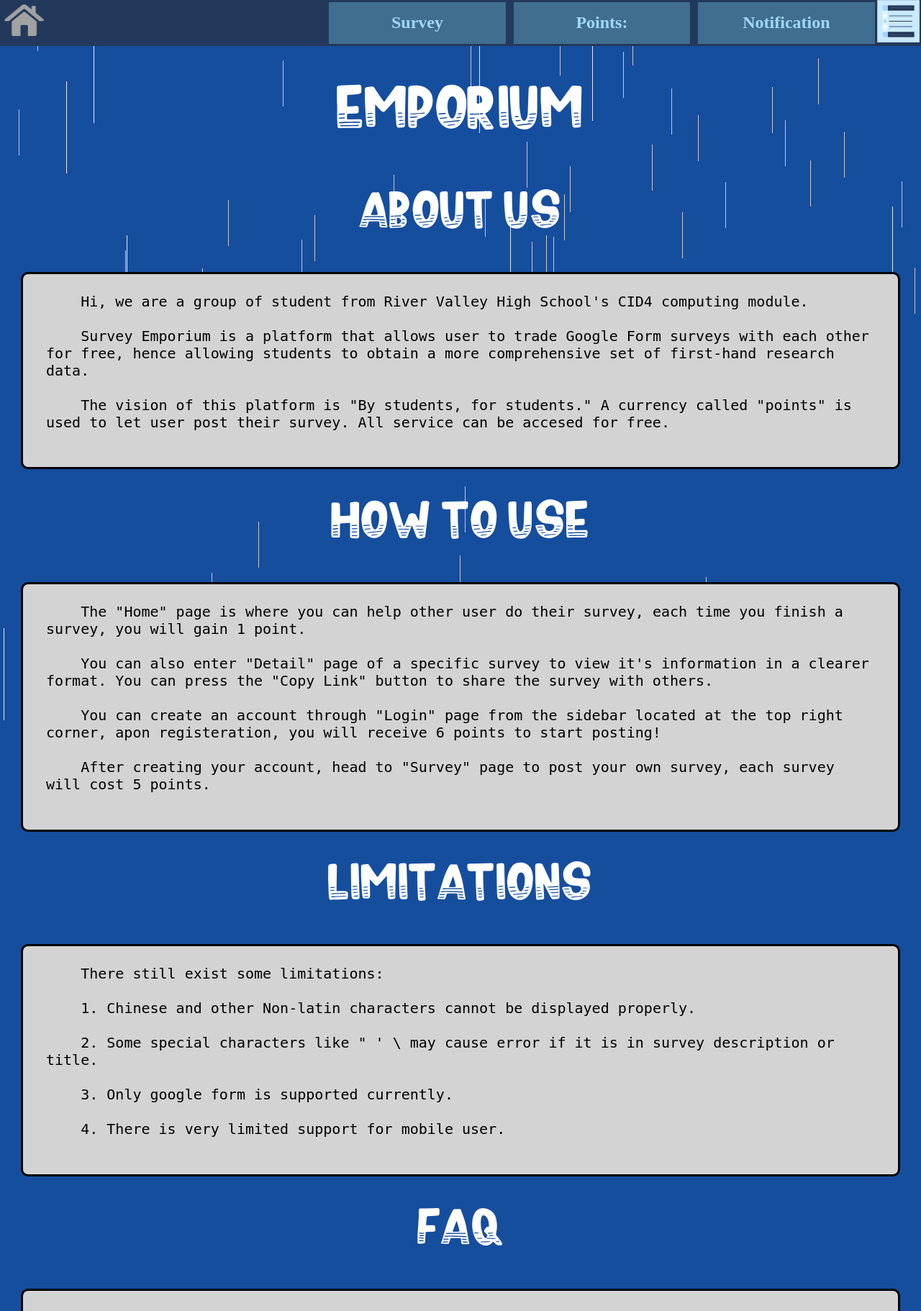
After one commit to TingAn1212/Emporium, a Flask app: page /about in a window 1280 px wide. The commit adds this page. Shown: the top 1822 px of the page at 72% size. Run offline with Flask 2, Linux system fonts and the light colour scheme; data that the repository does not hold is empty; some libraries are stand-ins or nearby versions.

Commit message:
Introduced about page

```diff
--- a/index.py
+++ b/index.py
@@ -1,5 +1,4 @@
 #library
-from ast import dump
 from flask import Flask, request, render_template
 import mysql.connector as sql
 import hashlib
@@ -164,6 +163,9 @@ def change():
         username = data["username"]
         return render_template("change.html",name=username)
 
+@app.route("/about")
+def about():
+    return render_template("about.html")
 
 @app.route("/fetch",methods=["POST"])
 def points():
--- /dev/null
+++ b/static/css/about.css
@@ -0,0 +1,53 @@
+@font-face {
+    font-family: 'watery'; /*a name to be used later*/
+    src: url('/static/assets/watery.ttf'); /*URL to font*/
+}
+
+body {
+    padding-top:8vh;
+}
+
+pre{
+    white-space: pre-wrap;       /* css-3 */
+    white-space: -moz-pre-wrap;  /* Mozilla, since 1999 */
+    white-space: -pre-wrap;      /* Opera 4-6 */
+    white-space: -o-pre-wrap;    /* Opera 7 */
+    word-wrap: break-word;       /* Internet Explorer 5.5+ */
+}
+
+#main {
+    position: relative;
+    z-index: 9;
+}
+
+.title {
+    font-family: watery;
+    color: white;
+    font-size: calc(3vw + 30px);
+    text-align: center;
+    margin-top: 2%;
+    margin-bottom: 2%;
+}
+
+.block {
+    margin-left: auto;
+    margin-right: auto;
+    padding-top: 0.5%;
+    padding-bottom: 0.5%;
+    padding-left: 2.5%;
+    padding-right: 2.5%;
+    width: 90vw;
+    height:fit-content;
+    border-radius: 10px;
+    border: solid black 3px;
+    background-color: lightgrey;
+    text-align: left;
+}
+
+.textbox{
+    font-size: 20px;
+}
+
+.smaller {
+    font-size: calc(3vw + 20px) !important;
+}
--- /dev/null
+++ b/templates/about.html
@@ -0,0 +1,88 @@
+{% extends "topbar.html" %}
+{% block head %}About Us{% endblock %}
+
+{% block content %}
+<head>
+    <link rel="stylesheet" href="/static/css/about.css">
+    <link rel="stylesheet" href="https://unpkg.com/aos@next/dist/aos.css" />
+</head>
+<body>
+    <div id="main">
+        <div class="title" data-aos="fade-in" data-aos-duration="1000" data-aos-once="true">EMPORIUM</div>
+        <div class="title smaller" data-aos="fade-in" data-aos-duration="1000" data-aos-once="true">ABOUT US</div>
+        <div class="block" data-aos="fade-right" data-aos-duration="1000" data-aos-once="true">
+            <pre class="textbox">
+    Hi, we are a group of student from River Valley High School's CID4 computing module.
+
+    Survey Emporium is a platform that allows user to trade Google Form surveys with each other for free, hence allowing students to obtain a more comprehensive set of first-hand research data.
+
+    The vision of this platform is "By students, for students." A currency called "points" is used to let user post their survey. All service can be accesed for free.
+            </pre>
+        </div>
+        <div class="title smaller" data-aos="fade-in" data-aos-duration="1000" data-aos-once="true">HOW TO USE</div>
+        <div class="block" data-aos="fade-right" data-aos-duration="1000" data-aos-once="true">
+            <pre class="textbox">
+    The "Home" page is where you can help other user do their survey, each time you finish a survey, you will gain 1 point.
+
+    You can also enter "Detail" page of a specific survey to view it's information in a clearer format. You can press the "Copy Link" button to share the survey with others.
+
+    You can create an account through "Login" page from the sidebar located at the top right corner, apon registeration, you will receive 6 points to start posting!
+
+    After creating your account, head to "Survey" page to post your own survey, each survey will cost 5 points.
+            </pre>
+        </div>
+        <div class="title smaller" data-aos="fade-in" data-aos-duration="1000" data-aos-once="true">LIMITATIONS</div>
+        <div class="block" data-aos="fade-right" data-aos-duration="1000" data-aos-once="true">
+            <pre class="textbox">
+    There still exist some limitations:
+
+    1. Chinese and other Non-latin characters cannot be displayed properly.
+
+    2. Some special characters like " ' \ may cause error if it is in survey description or title.
+
+    3. Only google form is supported currently.
+
+    4. There is very limited support for mobile user.
+            </pre>
+        </div>
+        <div class="title smaller" data-aos="fade-in" data-aos-duration="1000" data-aos-once="true">FAQ</div>
+        <div class="block" data-aos="fade-right" data-aos-duration="1000" data-aos-once="true">
+            <pre class="textbox">
+    <b>How do I change my password?</b>
+
+        The option can be found in the "Profile" page once you have logged in.
+
+    <b>What if I forget my password?</b>
+
+        You can email us at wang_ting_an@students.edu.sg for support.
+
+    <b>What to do if I see inappropriate surveys being posted?</b>
+
+        You can press the red flag at the right side of each survey to report it to us!
+
+    <b>The website doesn't work on my phone?</b>
+
+        We are very sorry to inform you that some browser lacks support for certain important features of this website, it may not work on all mobile device...
+
+    <b>What if my survey is bugged?</b>
+
+        You can email us at wang_ting_an@students.edu.sg for support.
+            </pre>
+        </div>
+        <div class="title smaller" data-aos="fade-in" data-aos-duration="1000" data-aos-once="true">Credits</div>
+        <div class="block" data-aos="fade-right" data-aos-duration="1000" data-aos-once="true">
+            <pre class="textbox">
+    Created by Wang Ting An from RVHS.
+    With the help of teammate: Leong Ngai Kit and Lim Chun Hann.
+
+    Please citate us if you are using this platform for other project.
+
+    <b>This website is purely for learning purposes and do not yield any profit.</b>
+            </pre>
+        </div>
+    </div>
+    <script src="/static/script/about.js"></script>
+    <script src="/static/script/jquery-3.6.0.js"></script>
+    <script src="/static/script/jquery.redirect.js"></script>
+</body>
+{% endblock %}
--- a/templates/profile.html
+++ b/templates/profile.html
@@ -6,7 +6,6 @@
     <link rel="stylesheet" href="/static/css/profile.css">
 </head>
 <body>
-    <script src="/static/script/profile.js"></script>
     <div data-aos="flip-right" data-aos-duration="1000" data-aos-once="true" id="container">
         <h1 id="title">EMPORIUM</h1>
             <div style="display:flex">
--- a/templates/topbar.html
+++ b/templates/topbar.html
@@ -14,7 +14,8 @@
         <div id="dropdown">
             <label class="drop" onclick="go('/profile')">Profile</label>
             <a class="drop" href="{{url_for('login')}}">Login</a>
-            <label class="drop" onclick="logout()">Logout</a>
+            <label class="drop" onclick="logout()">Logout</label>
+            <a class="drop" href="/about">About Us</a>
         </div>
         <div data-aos="slide-right" data-aos-duration="1000" data-aos-once="true" class="topbar">
             <a id="logo" href="{{url_for('index')}}" ><img style="height: 95%" src="/static/assets/home.png"></a>
--- /dev/null
+++ b/test.py
@@ -0,0 +1,5 @@
+import hashlib
+def hash(inp):
+    h =  hashlib.md5(inp.encode())
+    return h.hexdigest()
+print(hash("12345678"))
```
Also changed, not shown: static/script/about.js (added), static/script/profile.js (deleted).
